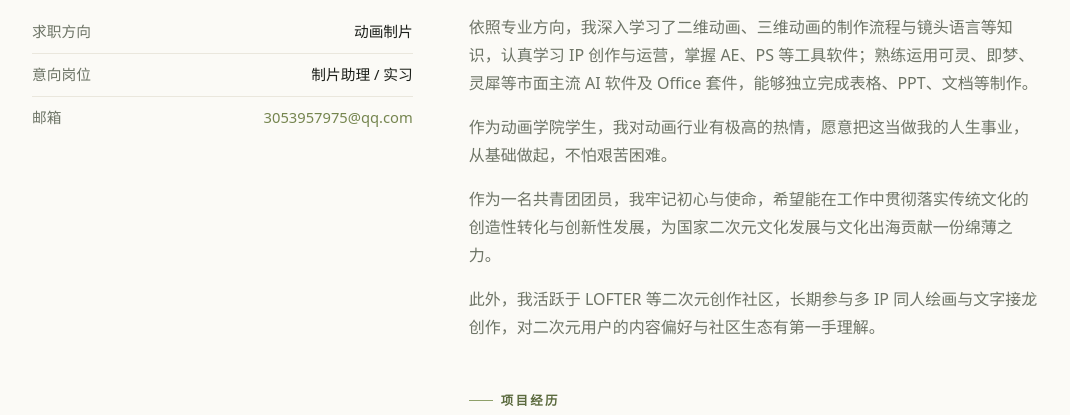
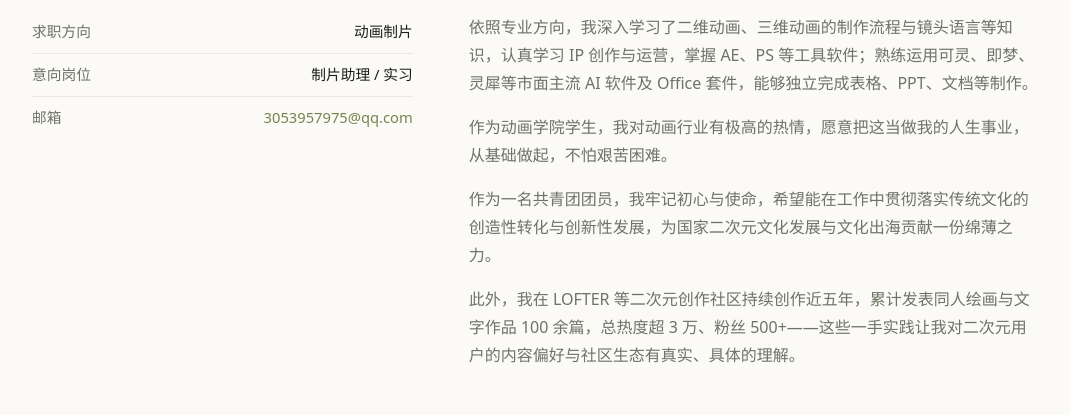
Before and after one commit to Hyptia-wang/portfolio, a plain HTML site: page about.html in a window 1280 px wide. Shown: the part 536-951 px from the top of the page, without its empty margins (104-1174 px from the left). Drawn offline with Linux system fonts and the light colour scheme.

Commit message:
update about.html

```diff
--- a/about.html
+++ b/about.html
@@ -75,7 +75,7 @@
             作为一名共青团团员，我牢记初心与使命，希望能在工作中贯彻落实传统文化的创造性转化与创新性发展，为国家二次元文化发展与文化出海贡献一份绵薄之力。
           </p>
           <p style="color:var(--ink-soft); margin-top:1rem">
-            此外，我活跃于 LOFTER 等二次元创作社区，长期参与多 IP 同人绘画与文字接龙创作，对二次元用户的内容偏好与社区生态有第一手理解。
+            此外，我在 LOFTER 等二次元创作社区持续创作近五年，累计发表同人绘画与文字作品 100 余篇，总热度超 3 万、粉丝 500+——这些一手实践让我对二次元用户的内容偏好与社区生态有真实、具体的理解。
           </p>
         </div>
 
```
